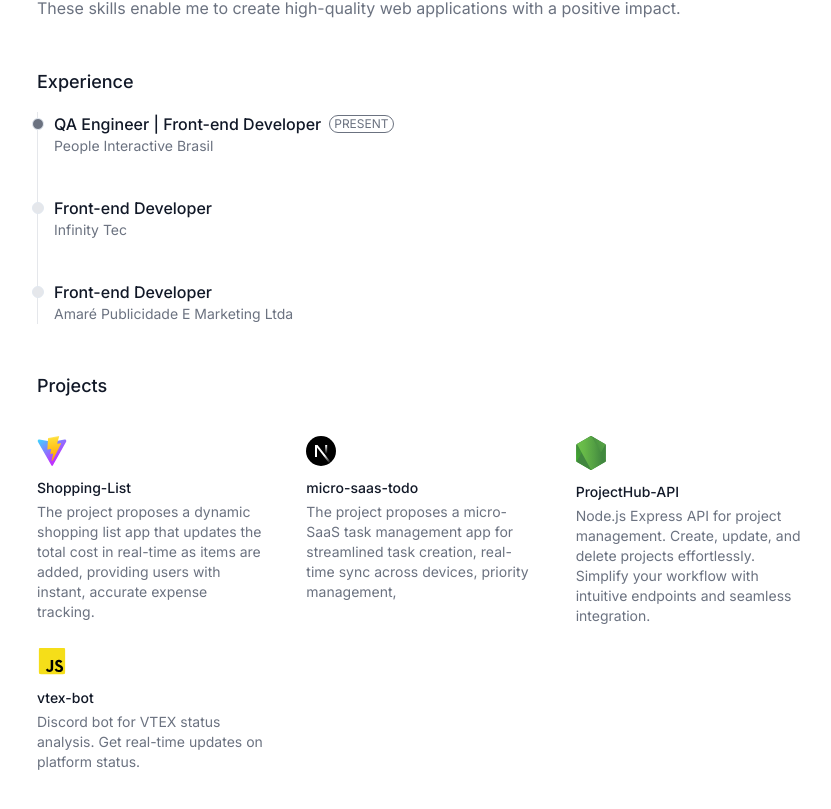
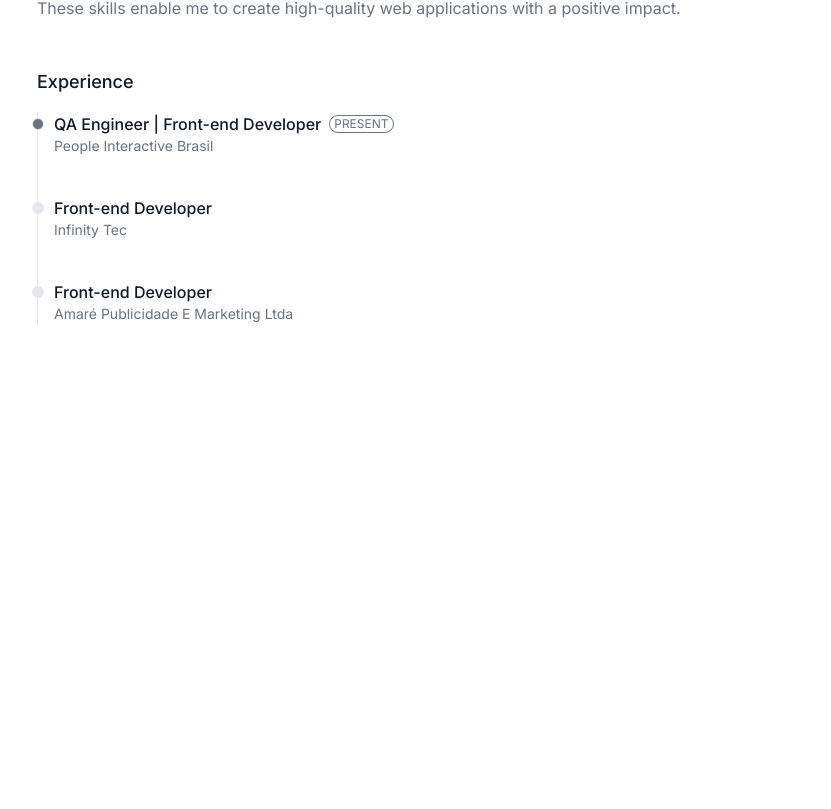
Before and after one commit to betolarbac/Beto-cbl, a Next.js app: page / in a window 1280 px wide. Shown: the part 397-1206 px from the top of the page, without its empty margins (219-1050 px from the left). After the commit the page ends 800 px from the top, so only its background shows below. Built offline with nearby package versions, Linux system fonts and the light colour scheme.

Commit message:
feat: remove projects section and clean up home page

```diff
--- a/src/app/page.tsx
+++ b/src/app/page.tsx
@@ -1,8 +1,6 @@
-import Projects from "@/components/projects";
-
 export default function Home() {
   return (
-    <div  className="flex items-center justify-between w-full flex-col pb-8 px-8">
+    <div className="flex items-center justify-between w-full flex-col pb-8 px-8">
       <div className="w-full max-w-3xl">
         <div>
           <p className="text-gray-500">
@@ -52,11 +50,6 @@ export default function Home() {
             </li>
           </ol>
         </div>
-
-        <div className="my-12">
-          <h1 className="font-medium text-gray-900 mb-4 text-lg">Projects</h1>
-          <Projects />
-        </div>
       </div>
     </div>
   );
--- a/src/components/header/page.tsx
+++ b/src/components/header/page.tsx
@@ -9,7 +9,10 @@ export function Header() {
         <div>
           <div>
             <Avatar className="w-14 h-14">
-              <AvatarImage src="https://github.com/betolarbac.png" alt="@betolarbac" />
+              <AvatarImage
+                src="https://github.com/betolarbac.png"
+                alt="@betolarbac"
+              />
               <AvatarFallback>RC</AvatarFallback>
             </Avatar>
             <h1 className="font-medium text-gray-900 mt-2 text-xl font-heading">
```
